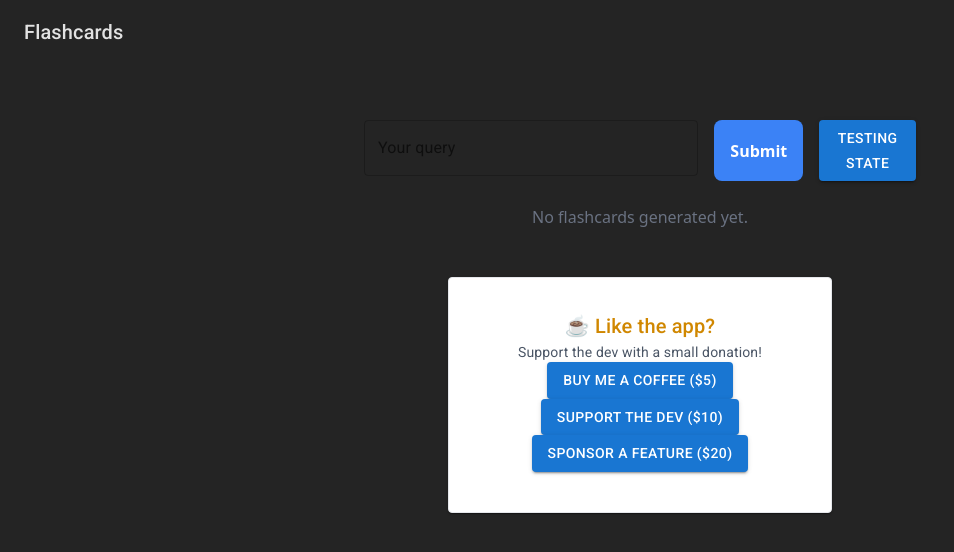
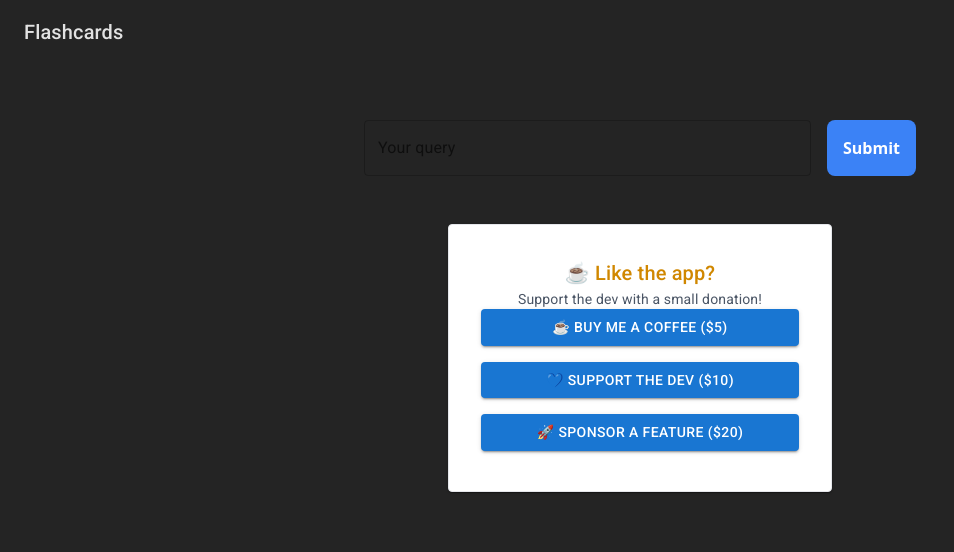
Before and after one commit to P-ano-past/Flashcards, a React (Vite) app: page / in a window 1280 px wide. Shown: the top 552 px of the page, without its empty margins (0-954 px from the left). Built offline with nearby package versions, Linux system fonts and the light colour scheme.

Commit message:
spaced out dono buttons

```diff
--- a/src/Utils/types/api.ts
+++ b/src/Utils/types/api.ts
@@ -35,11 +35,13 @@ export const initialFormValues: FormValues = {
 export interface QueryFormProps {
   formValues: FormValues;
   setFormValues: React.Dispatch<React.SetStateAction<FormValues>>;
-  flashcards: Flashcard[] | null;
   setFlashcards: React.Dispatch<React.SetStateAction<Flashcard[] | null>>;
   initialFormValues: FormValues;
   isLoading: boolean;
   setIsLoading: React.Dispatch<React.SetStateAction<boolean>>;
+  setSubmitted: React.Dispatch<React.SetStateAction<boolean>>;
+  setQueryTopic: React.Dispatch<React.SetStateAction<string>>;
+  submitted?: boolean;
 }
 
 export interface DonationDetails {
--- a/src/components/DonoBox/DonoBox.tsx
+++ b/src/components/DonoBox/DonoBox.tsx
@@ -18,7 +18,7 @@ const DonoBox = () => {
           </Typography>
           <Typography
             variant="body2"
-            className="mb-4 text-gray-600 dark:text-gray-300"
+            className="mb-4 text-gray-600 dark:text-gray-800"
           >
             Support the dev with a small donation!
           </Typography>
--- a/src/components/DonoBox/DonoButtons/DonoButtons.tsx
+++ b/src/components/DonoBox/DonoButtons/DonoButtons.tsx
@@ -3,12 +3,28 @@ import { Button } from "@mui/material";
 import PaymentRoutes from "../../../Utils/PaymentRoutes";
 
 const DonoButtons = () => {
-  // I want to create an array of buttons for different donation amounts and then interate through each button to render them.
-  // PaymentRoutes.stripeCheckout is used to handle the payment processing.
   const donationAmounts = [
-    { amount: 5, label: "Buy me a coffee ($5)", currency: "USD" },
-    { amount: 10, label: "Support the dev ($10)", currency: "USD" },
-    { amount: 20, label: "Sponsor a feature ($20)", currency: "USD" },
+    {
+      amount: 5,
+      label: "☕ Buy me a coffee ($5)",
+      currency: "USD",
+      styles:
+        "bg-blue-300 hover:bg-blue-400 text-white font-semibold py-2 px-4 rounded shadow",
+    },
+    {
+      amount: 10,
+      label: "💙 Support the dev ($10)",
+      currency: "USD",
+      styles:
+        "bg-blue-500 hover:bg-blue-600 text-white font-semibold py-2 px-4 rounded shadow",
+    },
+    {
+      amount: 20,
+      label: "🚀 Sponsor a feature ($20)",
+      currency: "USD",
+      styles:
+        "bg-yellow-500 hover:bg-yellow-600 text-white font-semibold py-2 px-4 rounded shadow",
+    },
   ];
   const handleDonation = async (amount: number, label: string) => {
     try {
@@ -28,12 +44,15 @@ const DonoButtons = () => {
       console.error("Payment failed:", error);
     }
   };
+
+  // render buttons spaced evenly vertically
   return (
-    <div className="flex flex-col items-center space-y-4">
+    <div className="grid gap-y-4 w-full">
       {donationAmounts.map((donation) => (
         <Button
           key={donation.amount}
           variant="contained"
+          className={`w-full ${donation.styles} text-white py-8 px-4`}
           color="primary"
           onClick={() => handleDonation(donation.amount, donation.label)}
         >
--- a/src/components/QueryForm.tsx
+++ b/src/components/QueryForm.tsx
@@ -1,22 +1,30 @@
 import React, { useState } from "react";
 import type { QueryFormProps } from "../Utils/types/api";
-import { Box, Button, TextField, Container } from "@mui/material";
+import { Box, TextField, Container, Typography } from "@mui/material";
 import QueryRoutes from "../Utils/QueryRoutes";
 import { useAlert } from "../Context/AlertContext";
 import { SubmitButton } from "./Buttons/SubmitButton";
 import { Spinner } from "./Loading/Spinner";
+import { motion, AnimatePresence } from "framer-motion";
+
+const fadeVariants = {
+  hidden: { opacity: 0, y: -10 },
+  visible: { opacity: 1, y: 0 },
+  exit: { opacity: 0, y: -10, transition: { duration: 1.8 } },
+};
 
 const QueryForm: React.FC<QueryFormProps> = ({
   formValues,
-  flashcards,
   setFormValues,
   setFlashcards,
   initialFormValues,
   isLoading,
   setIsLoading,
+  setSubmitted,
+  submitted,
+  setQueryTopic,
 }) => {
   const setToast = useAlert();
-
   const [error, setError] = useState<string | null>(null);
 
   const handleChange = (e: React.ChangeEvent<HTMLInputElement>) => {
@@ -34,10 +42,11 @@ const QueryForm: React.FC<QueryFormProps> = ({
 
     const sendQuery = async () => {
       setIsLoading(true);
+      setQueryTopic(formValues.query);
+      setSubmitted(true);
 
       try {
         const sendQuery = await QueryRoutes.sendQuery(formValues);
-        console.log("sendQuery:", sendQuery);
         setToast({
           success: true,
           message: "Query submitted successfully!",
@@ -48,7 +57,6 @@ const QueryForm: React.FC<QueryFormProps> = ({
       } catch (err) {
         const errorMessage =
           err instanceof Error ? err.message : "An unexpected error occurred.";
-
         setToast({
           success: false,
           message: errorMessage,
@@ -64,6 +72,16 @@ const QueryForm: React.FC<QueryFormProps> = ({
 
   return (
     <Container maxWidth="sm">
+      <AnimatePresence mode="wait">
+        {!submitted ? (
+          <motion.div
+            key="form"
+            variants={fadeVariants}
+            initial="hidden"
+            animate="visible"
+            exit="exit"
+            transition={{ duration: 1.4 }}
+          >
             <Box
               component="form"
               onSubmit={handleSubmit}
@@ -93,16 +111,27 @@ const QueryForm: React.FC<QueryFormProps> = ({
                   "Submit"
                 )}
               </SubmitButton>
-
-        <Button
-          onClick={() => {
-            console.log(`flashcards`, flashcards);
-          }}
-          variant="contained"
+            </Box>
+          </motion.div>
+        ) : (
+          <motion.div
+            key="result-header"
+            variants={fadeVariants}
+            initial="hidden"
+            animate="visible"
+            exit="exit"
+            transition={{ duration: 2.4 }}
+            className="mt-6"
           >
-          testing state
-        </Button>
-      </Box>
+            <Typography variant="h5" component="h2" gutterBottom>
+              Results for:{" "}
+              <span style={{ fontWeight: 600, color: "#3b82f6" }}>
+                {formValues.query}
+              </span>
+            </Typography>
+          </motion.div>
+        )}
+      </AnimatePresence>
     </Container>
   );
 };
--- a/src/pages/Home.tsx
+++ b/src/pages/Home.tsx
@@ -4,30 +4,71 @@ import QueryForm from "../components/QueryForm";
 import FlashcardContainer from "../components/FlashcardComponents/FlashcardContainer";
 import { initialFormValues } from "../Utils/types/api";
 import type { Flashcard, FormValues } from "../Utils/types/api";
+import { AnimatePresence, motion } from "framer-motion";
 
 export default function Home() {
   const [formValues, setFormValues] = useState<FormValues>(initialFormValues);
   const [flashcards, setFlashcards] = useState<Flashcard[] | null>(null);
   const [isLoading, setIsLoading] = useState(false);
+  const [submitted, setSubmitted] = useState(false);
+  const [queryTopic, setQueryTopic] = useState("");
 
-  // TODO: Add loading state "Thinking..." on Gemini query
-  // TODO: Disable submit button while Gemini is thinking
-  // TODO: Add clear button to reset the form
+  const handleReset = () => {
+    setSubmitted(false);
+    setQueryTopic("");
+    setFlashcards(null);
+    setFormValues(initialFormValues);
+  };
 
   return (
     <div>
       <Header />
-      <main className="p-6 max-w-3xl mx-auto">
+      <main className="p-6 max-w-3xl mx-auto space-y-6">
+        <AnimatePresence mode="wait">
+          {!submitted ? (
+            <motion.div
+              key="form"
+              initial={{ opacity: 0, y: -10 }}
+              animate={{ opacity: 1, y: 0 }}
+              exit={{ opacity: 0, y: -10, transition: { duration: 0.8 } }}
+              transition={{ duration: 0.4 }}
+            >
               <QueryForm
                 formValues={formValues}
                 setFormValues={setFormValues}
-          flashcards={flashcards}
                 setFlashcards={setFlashcards}
                 initialFormValues={initialFormValues}
                 isLoading={isLoading}
                 setIsLoading={setIsLoading}
+                setSubmitted={setSubmitted}
+                setQueryTopic={setQueryTopic}
               />
-        <FlashcardContainer flashcards={flashcards} />
+            </motion.div>
+          ) : (
+            <motion.div
+              key="results"
+              initial={{ opacity: 0, y: 10 }}
+              animate={{ opacity: 1, y: 0 }}
+              exit={{ opacity: 0, y: 10, transition: { duration: 0.8 } }}
+              transition={{ duration: 0.4 }}
+              className="space-y-4"
+            >
+              <div className="flex justify-between items-center">
+                <h2 className="text-xl font-semibold text-gray-100">
+                  Results for:{" "}
+                  <span className="text-blue-400">{queryTopic}</span>
+                </h2>
+                <button
+                  onClick={handleReset}
+                  className="bg-gray-700 text-gray-100 text-sm px-3 py-1 rounded hover:bg-gray-600 transition"
+                >
+                  New Query
+                </button>
+              </div>
+              {flashcards && <FlashcardContainer flashcards={flashcards} />}
+            </motion.div>
+          )}
+        </AnimatePresence>
       </main>
     </div>
   );
```
Lines whose indentation alone changed are shown as unchanged.
